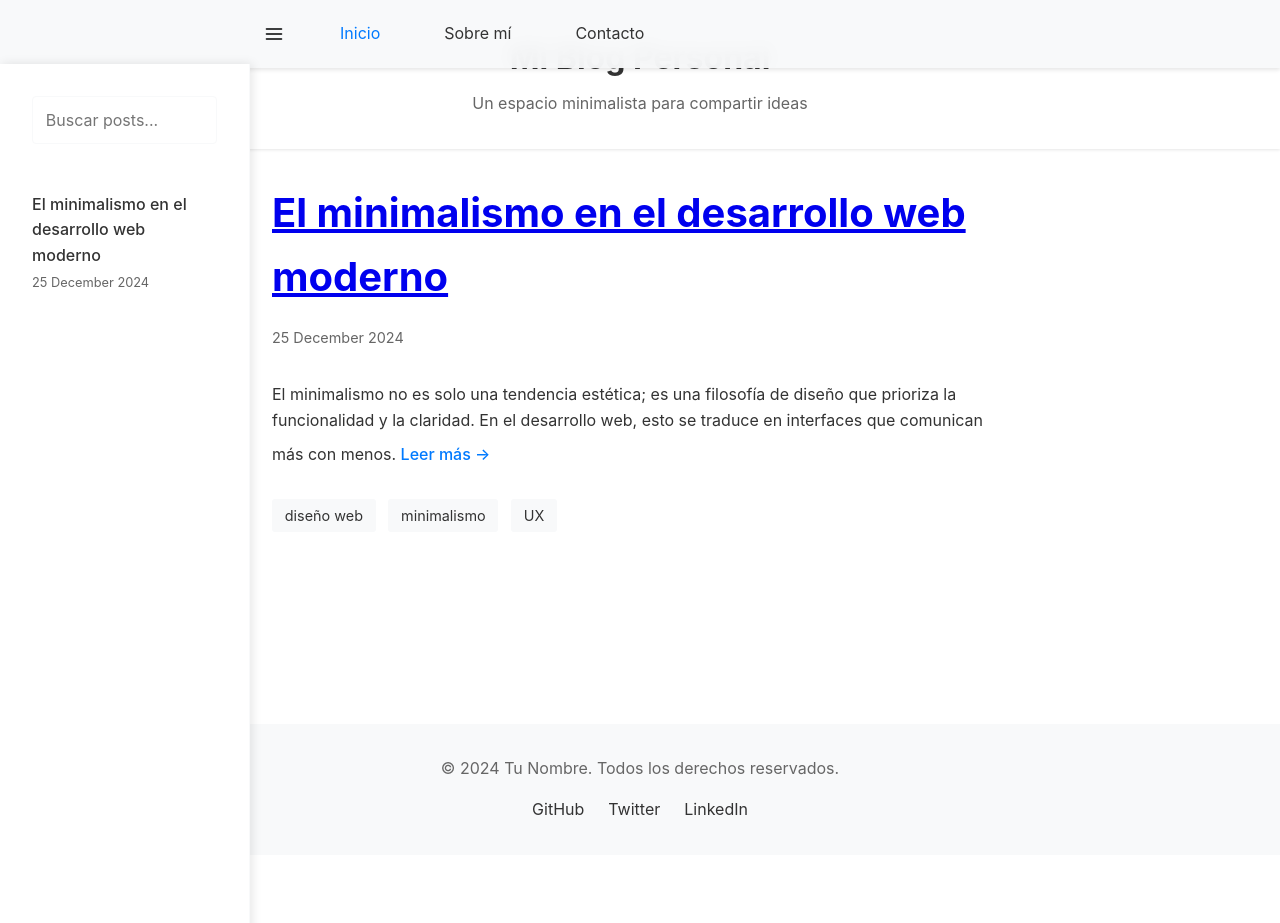
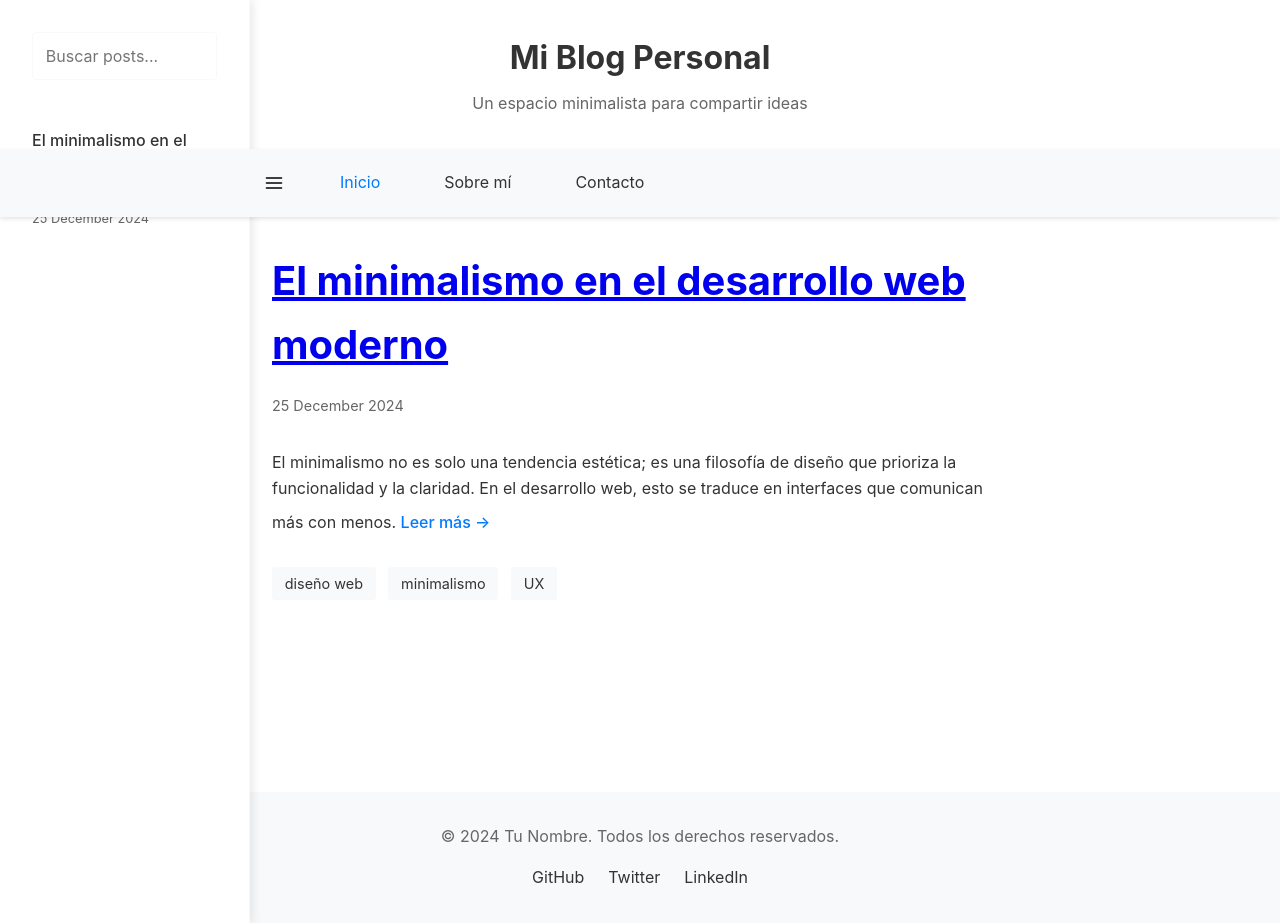
Before and after one commit to 12lockedin/12lockedin.github.io, a Jekyll site: the page built from index.html, in a window 1280 px wide and 923 px high. Built offline with Jekyll 4.4.1, drawn with Linux system fonts in a browser that asks for light colours; the list of posts is cut into pages by our own code.

Commit message:
realmente poniendola detrás¿?

```diff
--- a/assets/css/styles.css
+++ b/assets/css/styles.css
@@ -58,10 +58,11 @@
     top: 0;
     left: 0;
     right: 0;
-    z-index: 900;
+    z-index: 1100;
     backdrop-filter: blur(10px);
-    background-color: rgba(248, 249, 250, 0.95);
+    background-color: var(--color-secondary);
     box-shadow: 0 2px 4px rgba(0, 0, 0, 0.1);
+    position: relative;
   }
 
   .nav-container {
@@ -310,8 +311,8 @@
   transition: transform 0.3s cubic-bezier(0.4, 0, 0.2, 1);
   overflow-y: auto;
   box-shadow: 2px 0 10px rgba(0, 0, 0, 0.1);
-  z-index: 1100;
-  margin-top: 4rem;
+  z-index: 900;
+  margin-top: 0;
 }
 
 .sidebar.hidden {
```
